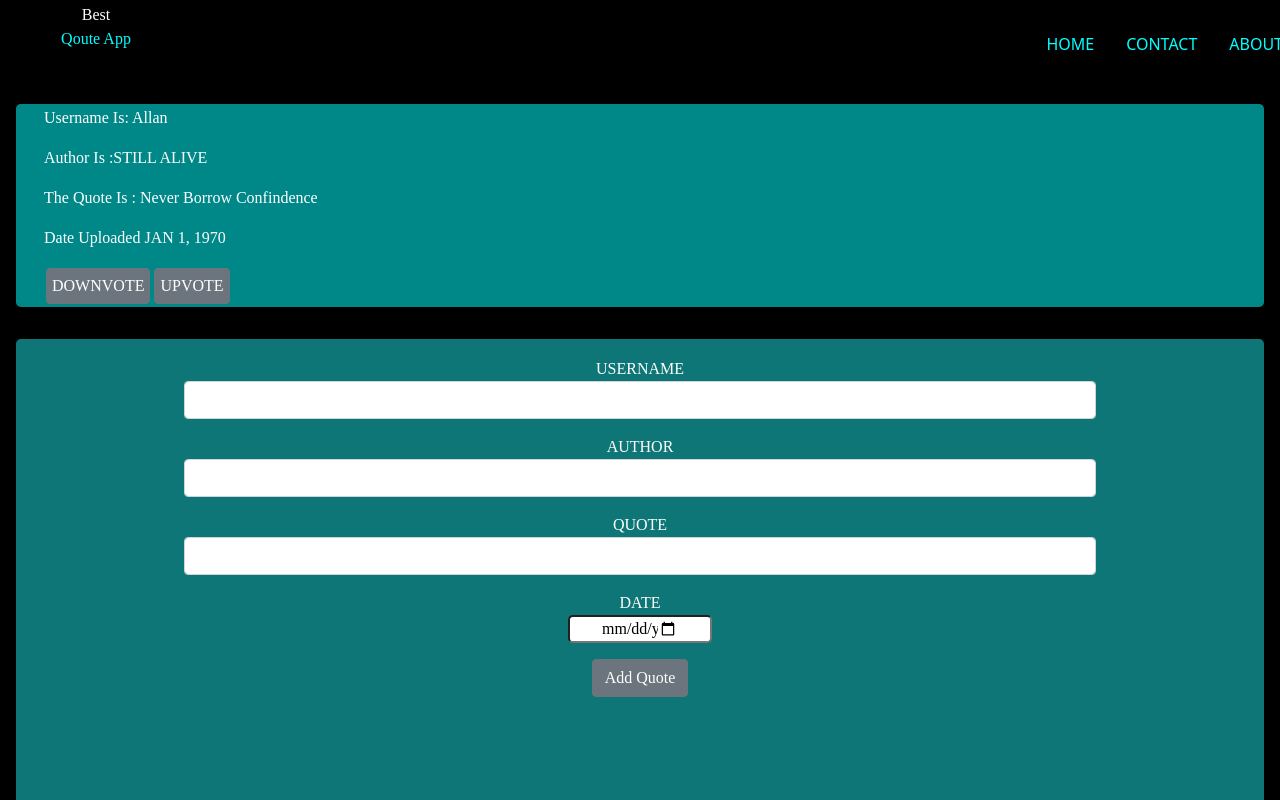
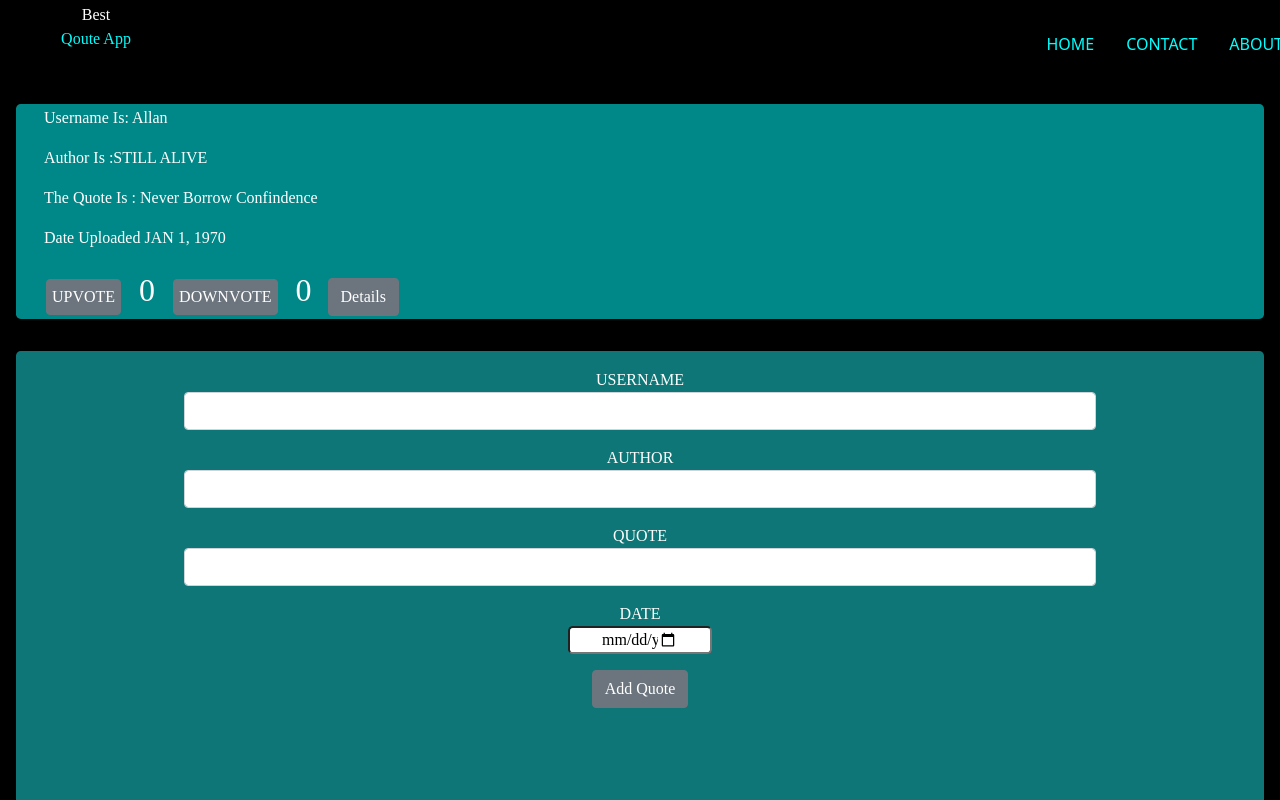
Before and after one commit to KialoHezz/Quotes, an Angular app: page / in a window 1280 px wide. Built offline with nearby package versions, Linux system fonts and the light colour scheme; a web font is replaced by a local one.

Commit message:
upvote and downvote functions

```diff
--- a/src/app/display-qoute/display-qoute.component.css
+++ b/src/app/display-qoute/display-qoute.component.css
@@ -1,6 +1,7 @@
 .display {
   background-color: rgba(0, 255, 255, 0.535);
   border-radius: 0.3rem;
+  /* width: 25rem; */
   padding: 0.1rem 1rem;
   text-transform: capitalize;
   border-radius: 0.3rem;
@@ -25,3 +26,10 @@
   background-color: #000;
   cursor: pointer;
 }
+
+span{
+  margin-left: .2rem;
+  color: white;
+  font-size: 2rem;
+  margin: 2rem 1rem;
+}
--- a/src/app/display-qoute/display-qoute.component.html
+++ b/src/app/display-qoute/display-qoute.component.html
@@ -7,8 +7,10 @@
       Date Uploaded
       {{ y.completeDate | date | uppercase }}
     </p>
-    <button class="btn btn-secondary btn-button">Downvote</button>
-    <button class="btn btn-secondary btn-button">upvote</button>
+    <button class="btn btn-secondary btn-button" (click)="counter = counter +1">upvote</button><span>{{counter}}</span>
+    <button class="btn btn-secondary btn-button" (click)="decrement = decrement + 1">Downvote</button><span>{{decrement}}</span>
+
+    <app-quote-details></app-quote-details>
   </div>
 </div>
 <div class="row">
--- a/src/app/display-qoute/display-qoute.component.ts
+++ b/src/app/display-qoute/display-qoute.component.ts
@@ -8,21 +8,25 @@ import { QuotesModel } from '../quotes-model';
 export class DisplayQouteComponent implements OnInit {
   quote: QuotesModel[] = [
     new QuotesModel(
-      1, 'Allan','still alive','never borrow confindence',new Date(2020 / 3 / 14)
+      1,
+      'Allan',
+      'still alive',
+      'never borrow confindence',
+      new Date(2020 / 3 / 14)
     ),
-  ]
+  ];
 
   addNewQuote(quote: QuotesModel) {
     let quoteLength = this.quote.length;
-    quote.id = quoteLength+1;
+    quote.id = quoteLength + 1;
     quote.completeDate = new Date(quote.completeDate);
     this.quote.push(quote);
   }
 
-  // upvoteComplete(counter:number, increment:number){
-  //   increment++
-  //   this.increment.emit(counter);
-  // }
+  //increment upVote
+  counter: number = 0;
+  //Decrement downVote
+  decrement: number = 0;
 
   constructor() {}
 
--- a/src/app/form/form.component.ts
+++ b/src/app/form/form.component.ts
@@ -7,7 +7,7 @@ import { QuotesModel } from '../quotes-model';
   styleUrls: ['./form.component.css'],
 })
 export class FormComponent implements OnInit {
-  newQuote = new QuotesModel(1, '', '', '', new Date());
+  newQuote = new QuotesModel(0, '', '', '', new Date());
 
   @Output() addQuote = new EventEmitter<QuotesModel>();
 
--- a/src/app/quote-details/quote-details.component.html
+++ b/src/app/quote-details/quote-details.component.html
@@ -1 +1 @@
-<p>quote-details works!</p>
+<button class="btn btn-secondary btn-button">Details</button>
--- a/src/app/quote-details/quote-details.component.ts
+++ b/src/app/quote-details/quote-details.component.ts
@@ -3,13 +3,12 @@ import { Component, OnInit } from '@angular/core';
 @Component({
   selector: 'app-quote-details',
   templateUrl: './quote-details.component.html',
-  styleUrls: ['./quote-details.component.css']
+  styleUrls: ['./quote-details.component.css'],
 })
 export class QuoteDetailsComponent implements OnInit {
 
-  constructor() { }
 
-  ngOnInit(): void {
-  }
+  constructor() {}
 
+  ngOnInit(): void {}
 }
```
Also changed, not shown: src/app/quotes-model.ts (line endings or trailing spaces).
